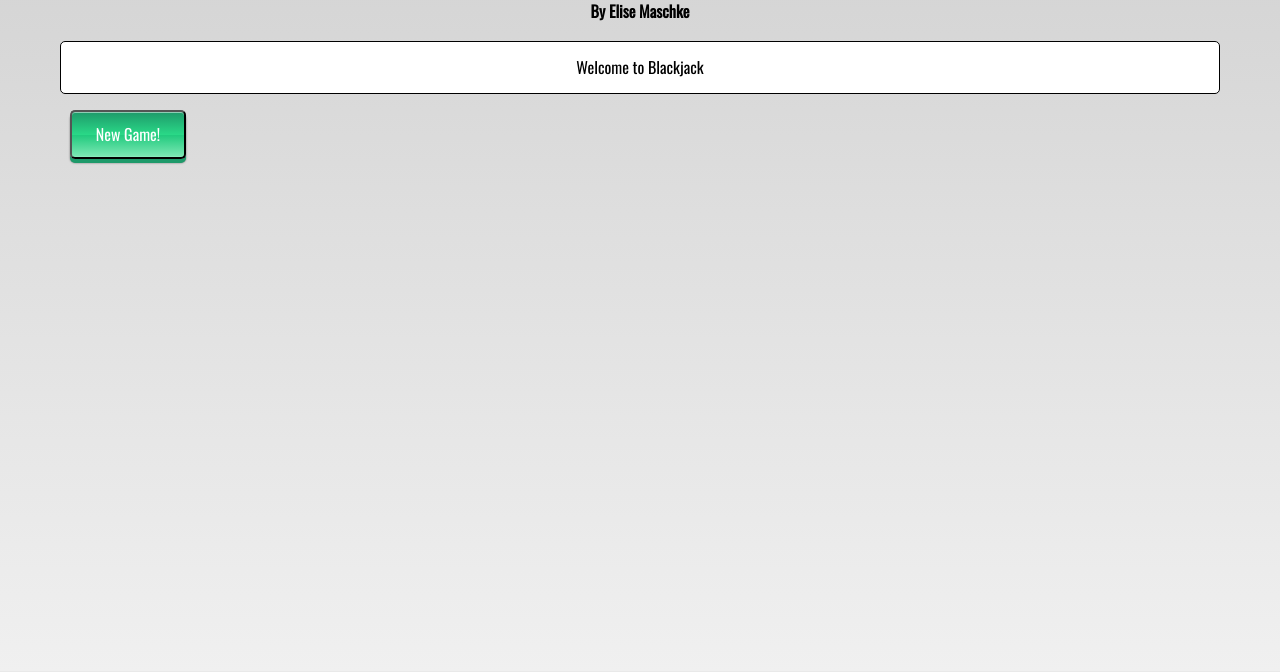
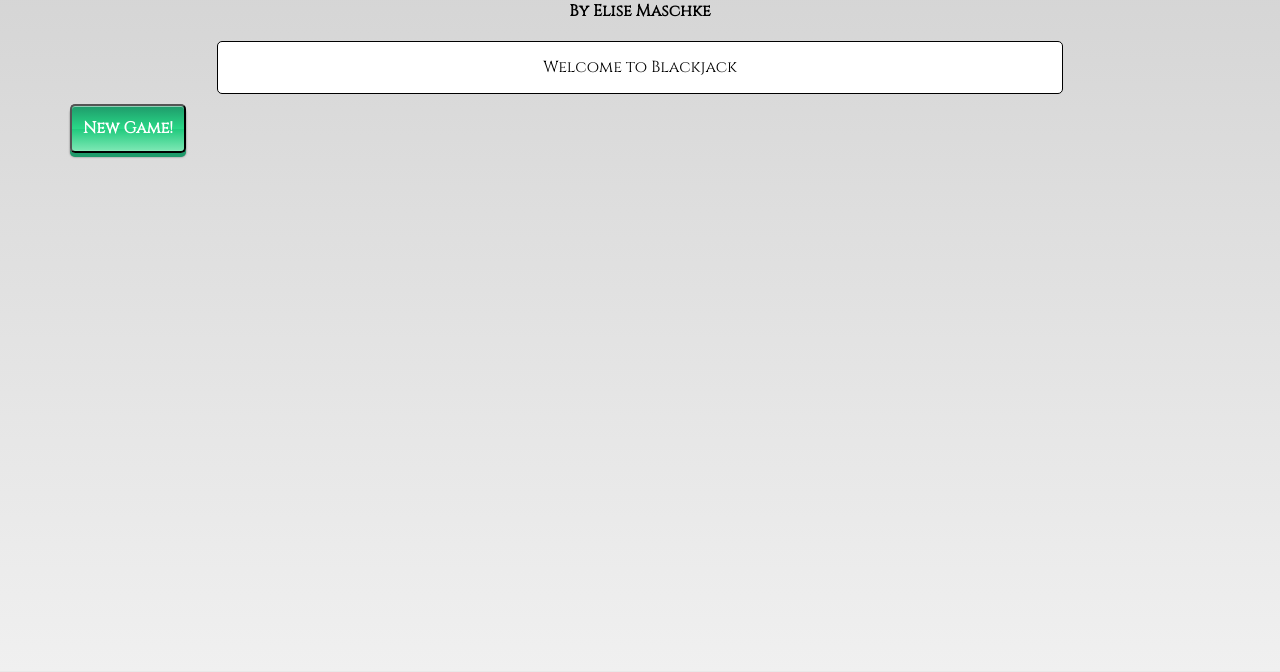
Before and after one commit to HippiHo/Blackjack-game, a plain HTML site: page index.html in a window 1280 px wide. Shown: the part 138-810 px from the top of the page. Drawn offline with nearby package versions, Linux system fonts and the light colour scheme.

Commit message:
style update font

```diff
--- a/css/style.css
+++ b/css/style.css
@@ -4,7 +4,7 @@ html{
 }
 
 .container {
-  font-family: "Oswald", Helvetica;
+  font-family: 'Cinzel', serif, Helvetica;
   text-align: center;
   height: 100%;
   margin: 20px;
@@ -16,6 +16,8 @@ html{
   padding: 1rem;
   border: black solid 1px;
   border-radius: 5px;
+  width: 70%;
+  margin: 0 auto;
 }
 
 .push_button {
@@ -24,7 +26,7 @@ html{
   color: #fff;
   text-decoration: none;
   line-height: 43px;
-  font-family: "Oswald", Helvetica;
+  font-weight: bold;
   display: block;
   margin: 10px;
 }
--- a/index.html
+++ b/index.html
@@ -4,7 +4,7 @@
     <meta charset="UTF-8" />
     <meta name="viewport" content="width=device-width, initial-scale=1.0" />
     <link rel="icon" href="./favicon.ico" type="image/x-icon" />
-    <link href="https://fonts.googleapis.com/css?family=Oswald&display=swap" rel="stylesheet">
+    <link href="https://fonts.googleapis.com/css?family=Cinzel&display=swap" rel="stylesheet">
     <link rel="stylesheet" type="text/css" href="./css/style.css" />
     <link rel="stylesheet" href="./css/normalize.css" />
     <title>Black Jack</title>
--- a/index.js
+++ b/index.js
@@ -180,10 +180,12 @@ function showStatus() {
   updateScore();
 
   textArea.innerText = `Dealer has:
+
                         ${dealerCardString}
                         (Score: ${dealerScore})
 
                         Player has:
+
                         ${playerCardString}
                         (Score: ${playerScore})`;
 
```
